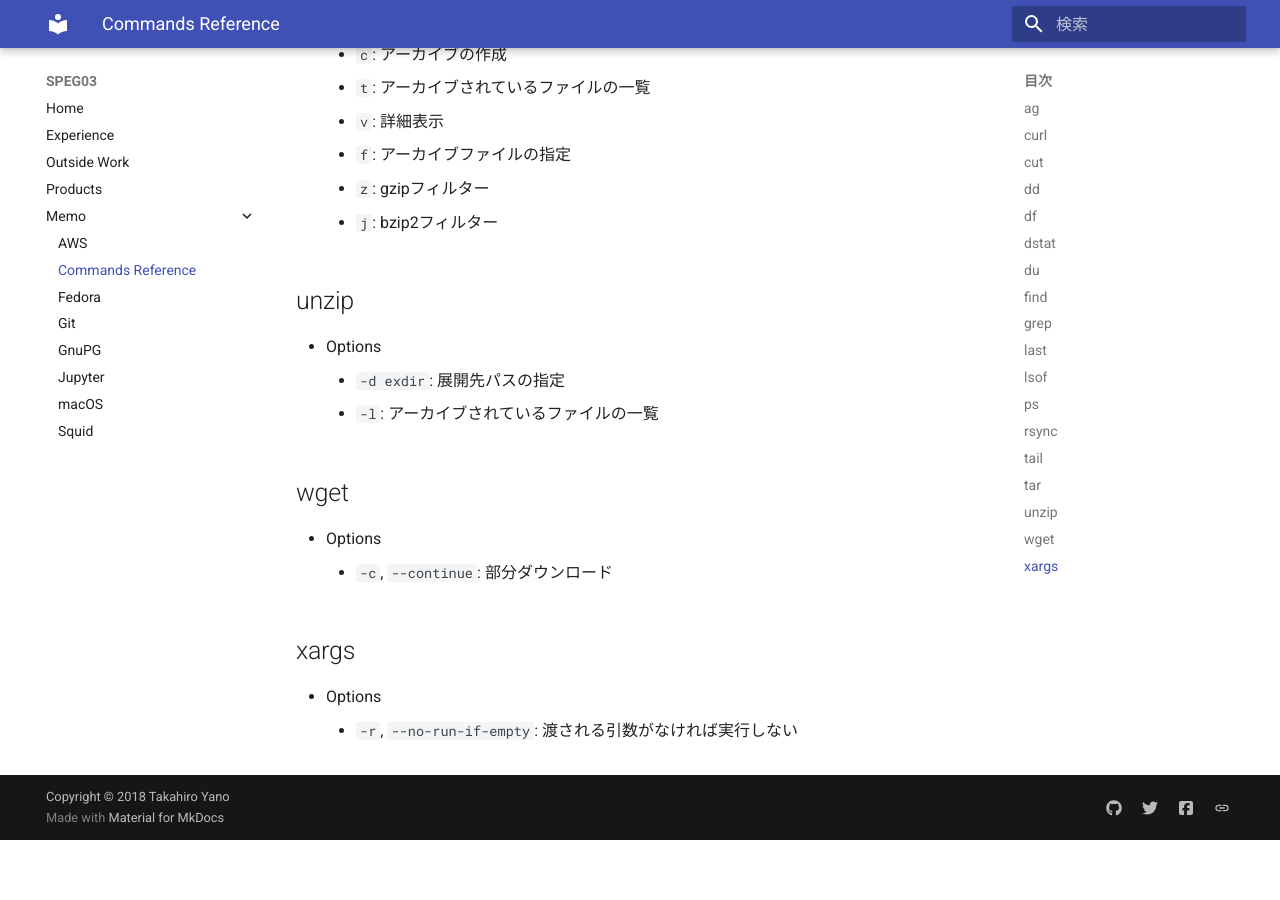
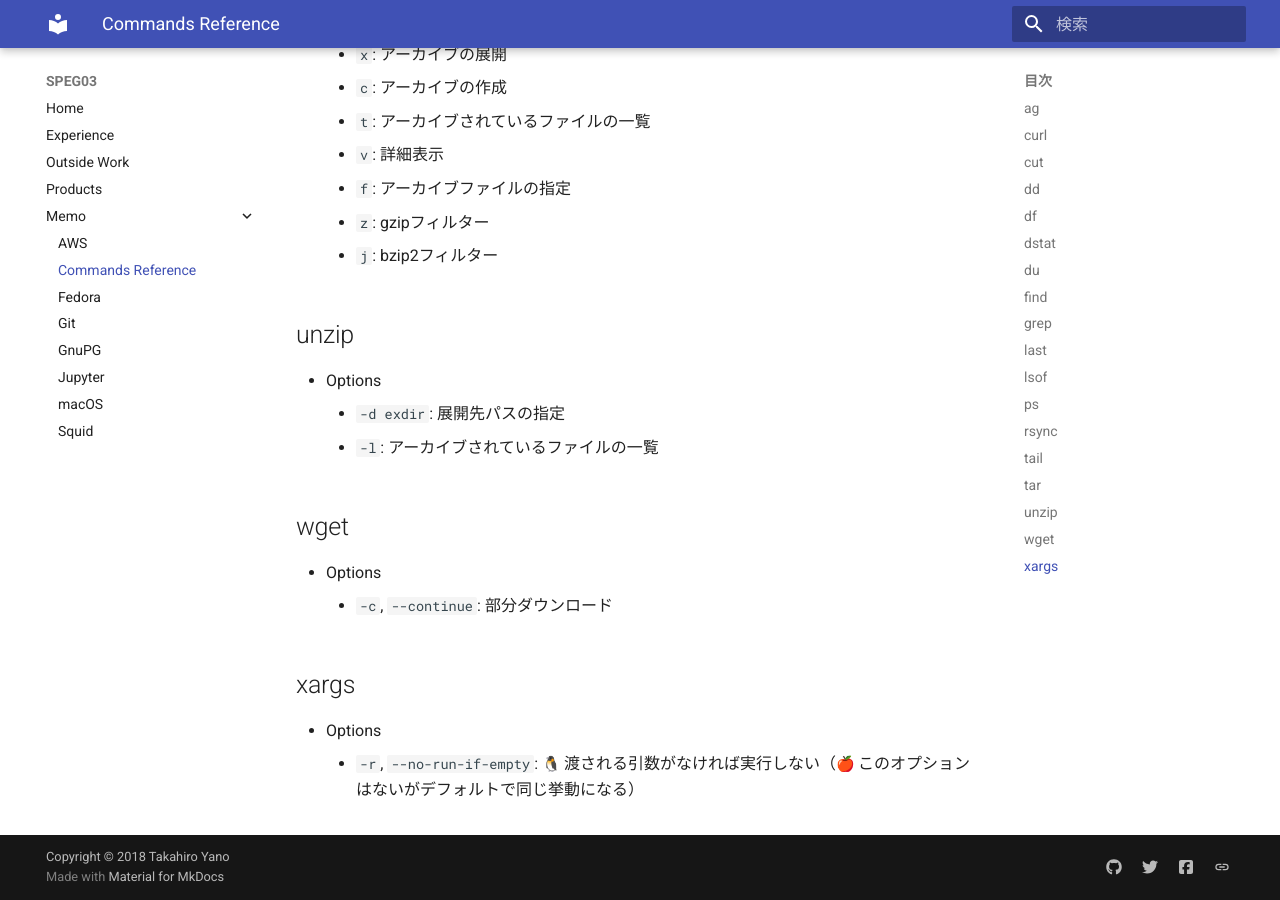
Before and after one commit to speg03/sp3.dev, an MkDocs documentation site: the page built from docs/memo/commands_reference.md, in a window 1280 px wide and 900 px high, scrolled down 3541 px. Built offline with MkDocs 1.6.1 and Material for MkDocs 9.7.7, drawn with Linux system fonts in a browser that asks for light colours; emoji names are drawn with the system emoji font; before the commit the page ends 4381 px from its top, so only the background shows below that; some of the changed text lies outside the part shown.

Commit message:
:speech_balloon: Add OS specific marks

```diff
--- a/docs/memo/commands_reference.md
+++ b/docs/memo/commands_reference.md
@@ -94,6 +94,7 @@
     * `-o`, `--owner`: オーナーを維持する
     * `-D`: デバイスファイルやスペシャルファイルをそのままコピー
     * `-c`, `--checksum`: ファイルの更新日、サイズではなくチェックサムでコピーすべきかどうかを判断（ただし、1ファイルごとにチェックサムを計算するため遅くなる）
+    * `-E`: :penguin: --executabilityと同じ
     * `--executability`: 実行可能フラグを維持する
     * `-n`, `--dry-run`: ファイルコピーを実行せず何が起こるかだけ表示
     * `--rsync-path=PROGRAM`: リモート側で実行するrsyncのパスを指定（sudo rsyncを指定するとroot権限で実行することになる）
@@ -133,4 +134,4 @@
 ## xargs
 
 * Options
-    * `-r`, `--no-run-if-empty`: 渡される引数がなければ実行しない
+    * `-r`, `--no-run-if-empty`: :penguin: 渡される引数がなければ実行しない（:apple: このオプションはないがデフォルトで同じ挙動になる）
```
